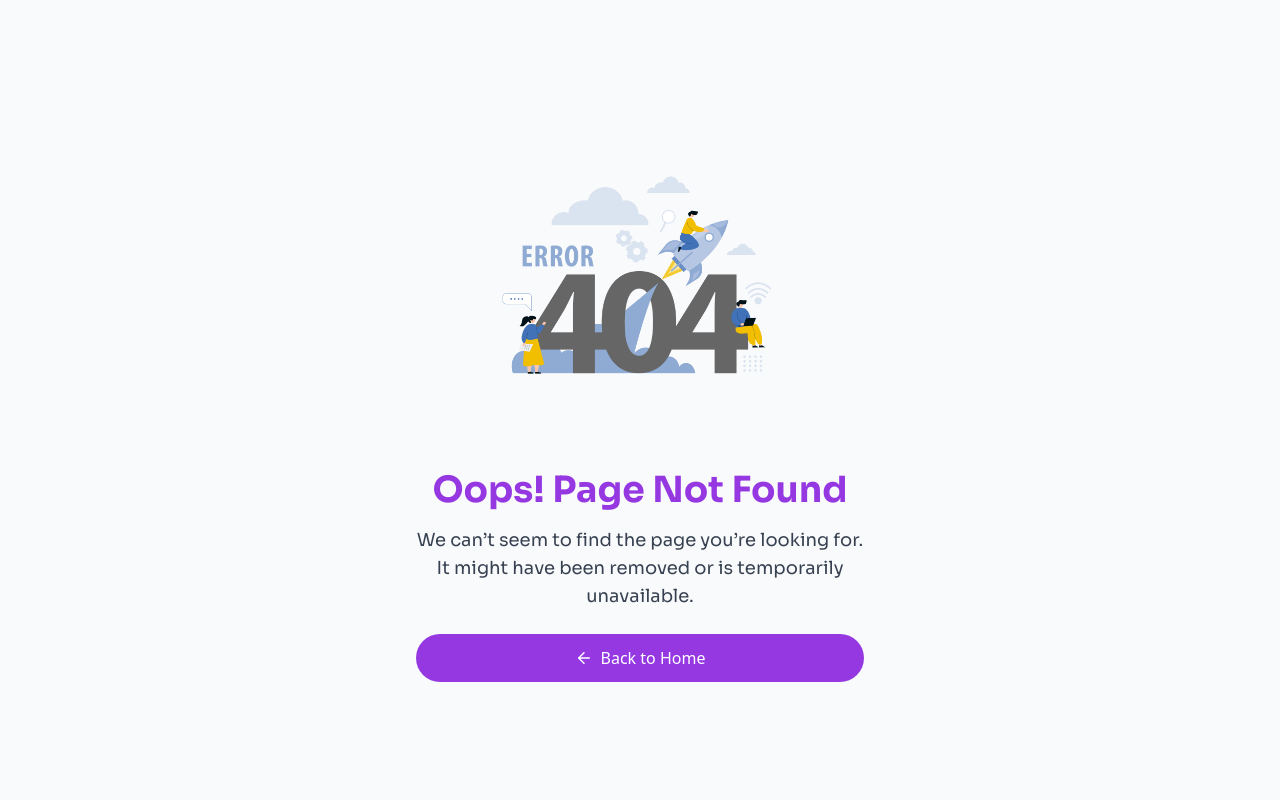
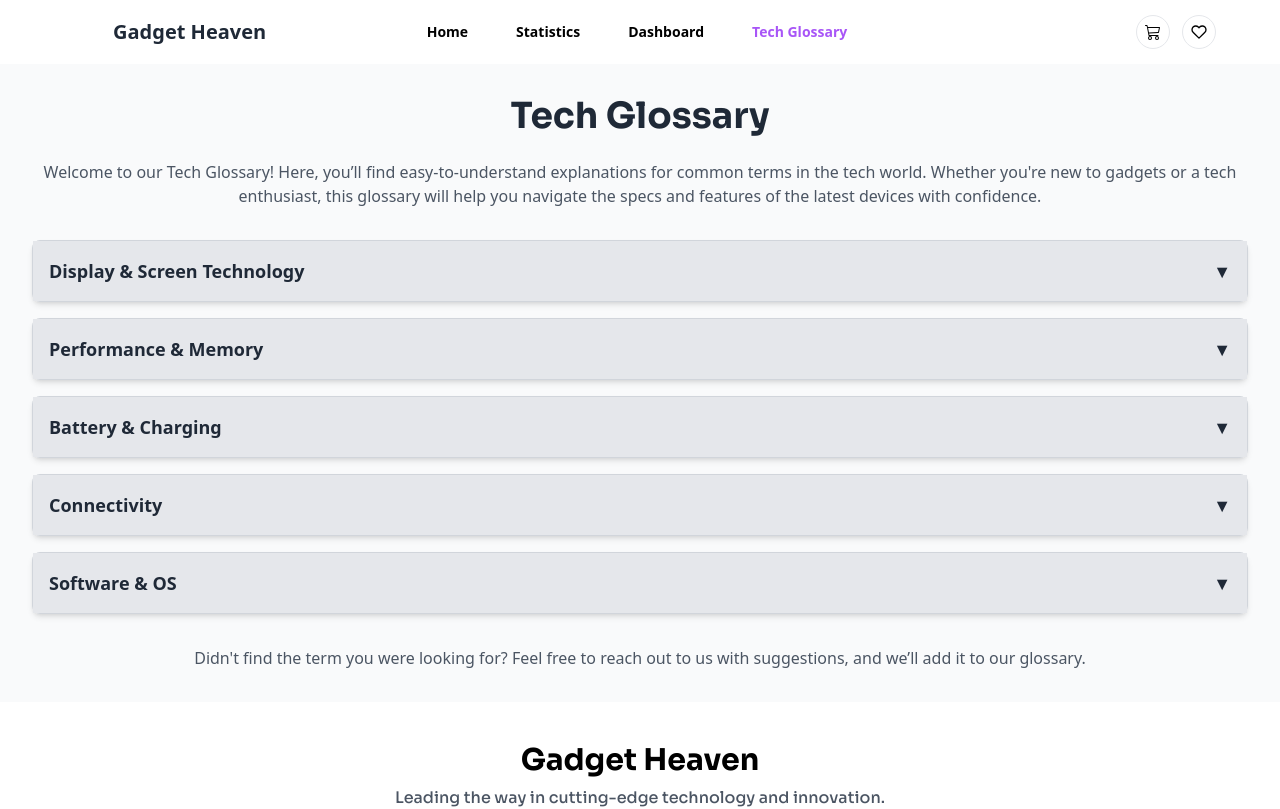
Before and after one commit to programming-hero-web-course-4/b10a8-gadget-heaven-sajjadislam523, a React (Vite) app: page /tech-glossary in a window 1280 px wide. Before the commit this address had no page. Shown: the top 809 px of the page. Built offline with nearby package versions, Linux system fonts and the light colour scheme.

Commit message:
Added react-toastify and extra unique page

```diff
--- a/package.json
+++ b/package.json
@@ -15,6 +15,7 @@
     "react-icons": "^5.3.0",
     "react-modal": "^3.16.1",
     "react-router-dom": "^6.27.0",
+    "react-toastify": "^10.0.6",
     "recharts": "^2.13.3"
   },
   "devDependencies": {
--- a/src/components/Footer.jsx
+++ b/src/components/Footer.jsx
@@ -3,7 +3,6 @@ import React from "react";
 const Footer = () => {
     return (
         <footer className="flex flex-col items-center p-10 bg-white">
-            {/* Footer Title and Description */}
             <h1 className="mb-2 text-3xl font-bold text-black font-sora">
                 Gadget Heaven
             </h1>
@@ -11,12 +10,9 @@ const Footer = () => {
                 Leading the way in cutting-edge technology and innovation.
             </p>
 
-            {/* Divider */}
             <div className="w-2/3 mb-8 border-t border-gray-300"></div>
 
-            {/* Footer Links Section */}
             <div className="flex flex-col justify-between w-full space-y-6 md:flex-row md:w-4/5 md:space-y-0 md:space-x-12">
-                {/* Services Section */}
                 <nav className="flex flex-col items-center md:items-start">
                     <h6 className="mb-2 font-bold text-black font-sora">
                         Services
@@ -47,7 +43,6 @@ const Footer = () => {
                     </a>
                 </nav>
 
-                {/* Company Section */}
                 <nav className="flex flex-col items-center md:items-start">
                     <h6 className="mb-2 font-bold text-black font-sora">
                         Company
@@ -72,7 +67,6 @@ const Footer = () => {
                     </a>
                 </nav>
 
-                {/* Legal Section */}
                 <nav className="flex flex-col items-center md:items-start">
                     <h6 className="mb-2 font-bold text-black font-sora">
                         Legal
--- a/src/components/Navbar.jsx
+++ b/src/components/Navbar.jsx
@@ -132,6 +132,9 @@ const Navbar = () => {
                     <NavLink className={navLinkClass} to="/dashboard">
                         Dashboard
                     </NavLink>
+                    <NavLink className={navLinkClass} to="/tech-glossary">
+                        Tech Glossary
+                    </NavLink>
                 </ul>
             </div>
 
--- a/src/layouts/Layout.jsx
+++ b/src/layouts/Layout.jsx
@@ -2,6 +2,8 @@ import React from "react";
 import Navbar from "../components/Navbar";
 import Footer from "../components/Footer";
 import { Outlet } from "react-router-dom";
+import { ToastContainer } from "react-toastify";
+import "react-toastify/dist/ReactToastify.css";
 
 const Layout = () => {
     return (
@@ -14,6 +16,19 @@ const Layout = () => {
             </div>
             {/* Footer */}
             <Footer />
+
+            <ToastContainer
+                position="top-center"
+                autoClose={5000}
+                hideProgressBar={false}
+                newestOnTop={false}
+                closeOnClick
+                rtl={false}
+                pauseOnFocusLoss
+                pauseOnHover
+                theme="light"
+                className="font-sora"
+            />
         </div>
     );
 };
--- /dev/null
+++ b/src/pages/TechGlossary.jsx
@@ -0,0 +1,160 @@
+import React, { useState } from "react";
+
+const glossaryData = [
+    {
+        category: "Display & Screen Technology",
+        terms: [
+            {
+                term: "OLED (Organic Light-Emitting Diode)",
+                definition:
+                    "A display technology that offers better contrast and colors compared to LCDs. Known for deep blacks and vibrant visuals.",
+            },
+            {
+                term: "Refresh Rate",
+                definition:
+                    "The number of times a display updates per second, measured in Hertz (Hz). A higher refresh rate, like 120Hz, makes animations and scrolling smoother.",
+            },
+            {
+                term: "Resolution",
+                definition:
+                    "The number of pixels on the screen, often represented as width x height (e.g., 1920x1080). Higher resolutions offer sharper images.",
+            },
+        ],
+    },
+    {
+        category: "Performance & Memory",
+        terms: [
+            {
+                term: "RAM (Random Access Memory)",
+                definition:
+                    "Short-term memory in a device that allows for multitasking and smooth performance. Higher RAM generally means better multitasking.",
+            },
+            {
+                term: "Processor (CPU)",
+                definition:
+                    "The “brain” of the device that performs calculations and tasks. Processors with multiple cores (e.g., quad-core) can handle more tasks simultaneously.",
+            },
+            {
+                term: "GPU (Graphics Processing Unit)",
+                definition:
+                    "A specialized processor for handling graphics, important for gaming and media-intensive applications.",
+            },
+        ],
+    },
+    {
+        category: "Battery & Charging",
+        terms: [
+            {
+                term: "Battery Life",
+                definition:
+                    "The amount of time a device can run on a full charge. Measured in hours, often depending on usage.",
+            },
+            {
+                term: "Fast Charging",
+                definition:
+                    "A feature allowing devices to charge faster than traditional methods. Requires compatible chargers and cables.",
+            },
+            {
+                term: "mAh (Milliampere Hour)",
+                definition:
+                    "A unit measuring battery capacity. Higher mAh generally indicates longer battery life.",
+            },
+        ],
+    },
+    {
+        category: "Connectivity",
+        terms: [
+            {
+                term: "5G",
+                definition:
+                    "The fifth generation of mobile networks, offering faster speeds and more reliable internet connections.",
+            },
+            {
+                term: "Wi-Fi 6",
+                definition:
+                    "The latest standard in Wi-Fi technology, providing faster speeds and better performance in crowded areas.",
+            },
+            {
+                term: "Bluetooth",
+                definition:
+                    "A wireless technology for connecting devices over short distances, commonly used for headphones, speakers, and smartwatches.",
+            },
+        ],
+    },
+    {
+        category: "Software & OS",
+        terms: [
+            {
+                term: "Operating System (OS)",
+                definition:
+                    "The software that manages a device's hardware and provides a user interface (e.g., Android, iOS).",
+            },
+            {
+                term: "Firmware",
+                definition:
+                    "Permanent software installed on hardware, often essential for the device’s basic functions.",
+            },
+        ],
+    },
+];
+
+const TechGlossary = () => {
+    const [activeCategory, setActiveCategory] = useState(null);
+
+    const toggleCategory = (index) => {
+        setActiveCategory(activeCategory === index ? null : index);
+    };
+    return (
+        <div className="container mx-auto p-8">
+            <h1 className="text-4xl font-bold text-center mb-6 font-sora">
+                Tech Glossary
+            </h1>
+            <p className="text-center text-gray-600 mb-8">
+                Welcome to our Tech Glossary! Here, you’ll find
+                easy-to-understand explanations for common terms in the tech
+                world. Whether you're new to gadgets or a tech enthusiast, this
+                glossary will help you navigate the specs and features of the
+                latest devices with confidence.
+            </p>
+
+            {glossaryData.map((category, index) => (
+                <div
+                    key={index}
+                    className="mb-4 border border-gray-300 rounded-lg shadow-md"
+                >
+                    <div
+                        className="bg-gray-200 p-4 cursor-pointer font-semibold text-lg flex justify-between items-center"
+                        onClick={() => toggleCategory(index)}
+                    >
+                        {category.category}
+                        <span>{activeCategory === index ? "▲" : "▼"}</span>
+                    </div>
+                    {activeCategory === index && (
+                        <div className="p-4 bg-white">
+                            {category.terms.map((term, termIndex) => (
+                                <div key={termIndex} className="mb-4">
+                                    <h2 className="text-xl font-medium">
+                                        {term.term}
+                                    </h2>
+                                    <p className="text-gray-700">
+                                        {term.definition}
+                                    </p>
+                                </div>
+                            ))}
+                        </div>
+                    )}
+                </div>
+            ))}
+
+            <div className="text-center mt-8">
+                <p className="text-gray-600">
+                    Didn't find the term you were looking for? Feel free to
+                    reach out to us with suggestions, and we’ll add it to our
+                    glossary.
+                </p>
+            </div>
+        </div>
+    );
+};
+
+export default TechGlossary;
--- a/src/routes/Routes.jsx
+++ b/src/routes/Routes.jsx
@@ -8,6 +8,7 @@ import ProductDetails from "../pages/ProductDetails";
 import Cart from "../components/Cart";
 import WishList from "../components/WishList";
 import NotFound from "../components/NotFound";
+import TechGlossary from "../pages/TechGlossary";
 
 const routes = createBrowserRouter([
     {
@@ -56,6 +57,10 @@ const routes = createBrowserRouter([
                 element: <ProductDetails />,
                 loader: () => fetch("../products.json"),
             },
+            {
+                path: "tech-glossary",
+                element: <TechGlossary />,
+            },
         ],
     },
 ]);
--- a/src/utils/index.js
+++ b/src/utils/index.js
@@ -1,3 +1,5 @@
+import { toast } from "react-toastify";
+
 const getCartData = () => {
     const cartData = localStorage.getItem("cart");
     if (cartData) {
@@ -13,12 +15,12 @@ const addToCart = (id) => {
     const cartData = getCartData();
 
     if (cartData.includes(id)) {
-        alert("This product already exists in cart");
+        toast.error("This product already exists in the cart.");
         return;
     } else {
         cartData.push(id);
         localStorage.setItem("cart", JSON.stringify(cartData));
-        alert("Product added to cart");
+        toast.success("Product added to cart.");
     }
 };
 
@@ -26,6 +28,7 @@ const removeCartItem = (id) => {
     const cartData = getCartData();
     const remaining = cartData.filter(cartId => cartId !== id)
     localStorage.setItem("cart", JSON.stringify(remaining));
+    toast.info("Item removed from cart.");
 }
 
 const clearCart = () => {
@@ -47,12 +50,12 @@ const addToFavorite = (id) => {
     const favoriteData = getFavoriteData();
 
     if (favoriteData.includes(id)) {
-        alert("This product already exists in favorite");
+        toast.error("This product already exists in favorites.");
         return;
     } else {
         favoriteData.push(id);
         localStorage.setItem("favorite", JSON.stringify(favoriteData));
-        alert("Product added to favorite");
+        toast.success("Product added to favorites.");
     }
 }
 
@@ -60,6 +63,7 @@ const removeFavoriteItem = (id) => {
     const favoriteData = getFavoriteData();
     const remaining = favoriteData.filter(favoriteId => favoriteId !== id)
     localStorage.setItem("favorite", JSON.stringify(remaining));
+    toast.info("Item removed from favorites.");
 }
 
 
```
Also changed, not shown: 1 other file (tests, documents, lock files or other folders).
